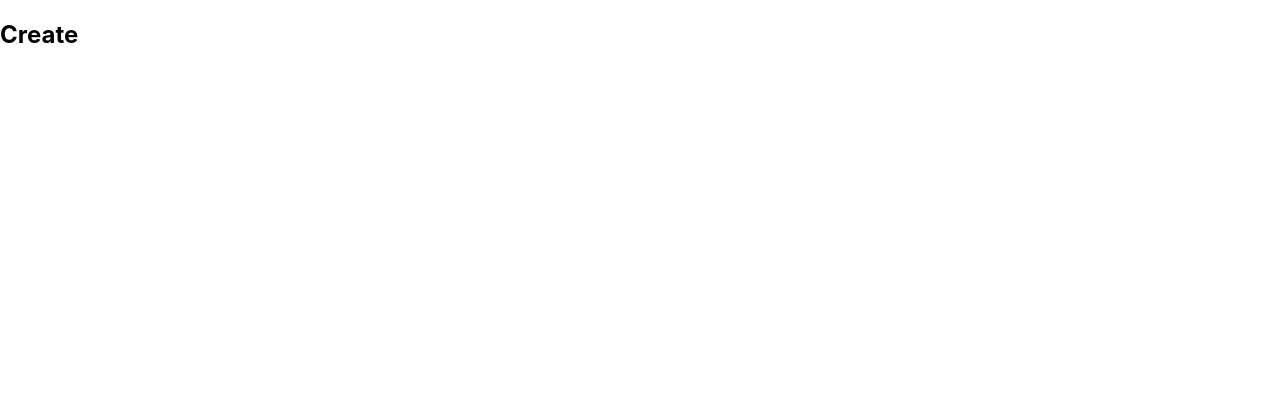
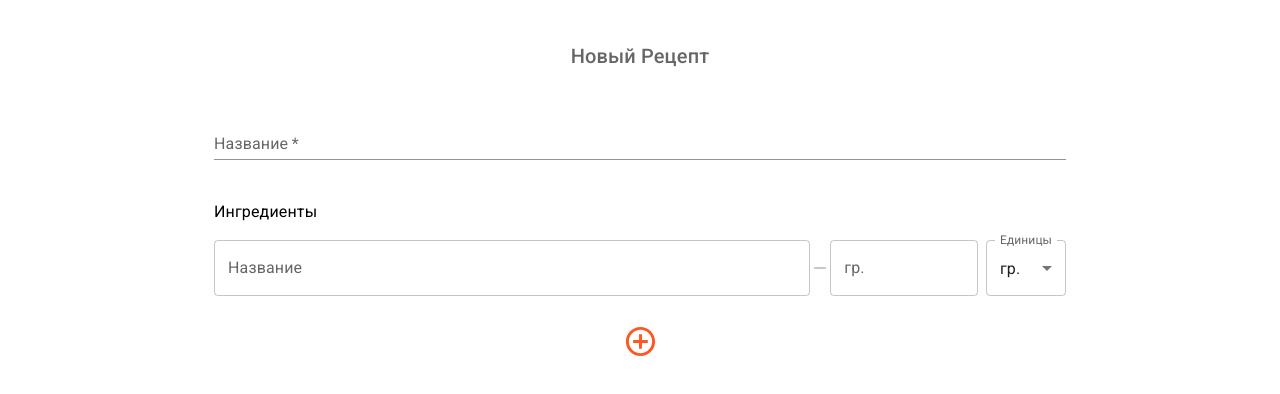
Before and after one commit to EugeneKostin/recipe, a React (Create React App) app: page /create in a window 1280 px wide. Shown: the top 394 px of the page. Built offline with nearby package versions, Linux system fonts and the light colour scheme.

Commit message:
create page dev

```diff
--- a/src/App.js
+++ b/src/App.js
@@ -8,11 +8,11 @@ import {
 import Recipes from './pages/Recipes';
 import Create from './pages/Create';
 import { ThemeProvider, createTheme , } from '@mui/material/styles';
-import { grey, yellow } from '@mui/material/colors';
+import { grey, deepOrange } from '@mui/material/colors';
 
 const theme = createTheme({
 	palette: {
-		primary: yellow,
+		primary: deepOrange,
 		secondary: grey,
 	},
 	// typography: {
@@ -30,6 +30,7 @@ function App() {
 			<Router>
 				<Routes>
 					<Route path='/' element={<Recipes />} />
+					{/* <Route path='/recipe/:id' element={<Create />} /> */}
 					<Route path='/create' element={<Create />} />
 				</Routes>
 			</Router>
--- /dev/null
+++ b/src/components/IngredientField.js
@@ -0,0 +1,114 @@
+import React, { useState } from "react";
+
+import { Box } from '@mui/system';
+import { TextField, MenuItem, Collapse, List, ListItem, IconButton } from '@mui/material';
+import RemoveOutlinedIcon from '@mui/icons-material/RemoveOutlined';
+import AddCircleOutlineOutlinedIcon from '@mui/icons-material/AddCircleOutlineOutlined';
+import { TransitionGroup } from 'react-transition-group';
+
+
+import '../assets/styles/css/main.min.css';
+
+const quantitySelectors = [
+    {
+        value: 'гр.',
+        label: 'гр.',
+    },
+    {
+        value: 'ч.л',
+        label: 'ч.л',
+    },
+    {
+        value: 'ст.л',
+        label: 'ст.л',
+    },
+    {
+        value: 'шт.',
+        label: 'шт.',
+    },
+    {
+        value: 'ст.',
+        label: 'ст.',
+    },
+    {
+        value: 'другое',
+        label: 'другое',
+    },
+];
+
+
+
+function IngredientField() {
+
+    const [quantityLabel, setQuantityLabel] = useState('гр.');
+    const [ingredientFieldsIds, setIngredientFieldsIds] = useState([0]);
+
+    const handleAddField = () => {
+        const newFieldId = ingredientFieldsIds.length;
+        setIngredientFieldsIds((prev) => [...prev, newFieldId]);
+    }
+    const handleDeleteField = (removedId) => {
+        setIngredientFieldsIds((ingredientFieldsIds) => ingredientFieldsIds.filter((ingredientField) => ingredientField !== removedId));
+    }
+    const handleChange = (e) => {
+        setQuantityLabel(e.target.value)
+    }
+
+    return (
+        <Box>
+            <TransitionGroup>
+                {ingredientFieldsIds.map(ingredientFieldId => (
+                    <Collapse key={ingredientFieldId}>
+                        <Box
+                            sx={{
+                                mt: 2,
+                                display: 'flex',
+                                justifyContent: 'space-between',
+                                alignItems: 'center',
+
+                            }} >
+                            <TextField sx={{ minWidth: '160px' }}
+                                label="Название"
+                                fullWidth
+                            />
+                            <RemoveOutlinedIcon color="secondary" fontSize="small" />
+                            <TextField sx={{ minWidth: '60px', mr: 1 }}
+                                label={quantityLabel}
+                            />
+                            <TextField sx={{ minWidth: '80px' }}
+                                select
+                                label="Единицы"
+                                value={quantityLabel}
+                                onChange={handleChange}
+                            >
+                                {quantitySelectors.map((item) => (
+                                    <MenuItem key={item.value} value={item.value}>
+                                        {item.label}
+                                    </MenuItem>
+                                ))}
+                            </TextField>
+                        </Box>
+                    </Collapse>
+                ))}
+            </TransitionGroup>
+            <Box
+                sx={{
+                    display: 'flex',
+                    justifyContent: 'center',
+                    mt: 2,
+                }}
+            >
+                <IconButton
+                    title="Добавить"
+                    onClick={handleAddField}
+                    color="primary"
+                    size="large"
+                >
+                    <AddCircleOutlineOutlinedIcon fontSize="large" />
+                </IconButton>
+            </Box>
+        </Box>
+    );
+}
+
+export default IngredientField;
--- a/src/pages/Create.js
+++ b/src/pages/Create.js
@@ -1,9 +1,45 @@
-import React from "react";
+import React, { useState } from "react";
 
+import { Container, Typography, Button, TextField, FormControlLabel, FormControl, FormLabel } from '@mui/material'
+import { Box } from '@mui/system';
+
+import '../assets/styles/css/main.min.css';
+import IngredientField from '../components/IngredientField'
 
 function Create() {
+
+	const handleSubmit = (e) => {
+		e.preventDefault()
+	}
+
 	return (
-		<h2>Create</h2>
+		<Container maxWidth="md">
+			<Typography className="header"
+				variant="h6"
+				color="textSecondary"
+				align="center"
+				component="h1"
+				mt={5}
+
+			>
+				Новый Рецепт
+			</Typography>
+			<form noValidate autoComplete="off" onSubmit={handleSubmit}>
+				<TextField sx={{ mt: 5 }}
+					label="Название"
+					variant="standard"
+					multiline
+					fullWidth
+					required />
+				<Typography
+					variant="body1"
+					mt={5}
+				>
+					Ингредиенты
+				</Typography>
+				<IngredientField />
+			</form>
+		</Container>
 	);
 }
 
--- /dev/null
+++ b/src/pages/RecipeCard.js
@@ -0,0 +1,14 @@
+import React from "react";
+import { Typography } from '@mui/material';
+
+
+function RecipeCard(props) {
+	return (
+		<div>
+			<Typography variant="h6">{props.recipe.title}</Typography>
+			<Typography variant="body2">{props.recipe.description}</Typography>
+		</div>
+	);
+}
+
+export default RecipeCard;
--- a/src/pages/Recipes.js
+++ b/src/pages/Recipes.js
@@ -1,15 +1,61 @@
 import React, { useState, useEffect } from "react";
-import { Typography } from '@mui/material';
+import { Typography, Container } from '@mui/material';
+import RecipeCard from "./RecipeCard.js"
+
+const testRecipes = [
+    {
+        id: 1,
+        title: 'title 1',
+        products: [
+            {
+                name: 'potato',
+                quantity: 5
+            },
+            {
+                name: 'tomato',
+                quantity: 3
+            }
+        ],
+        description: '1 recipe desc'
+    },
+    {
+        id: 2,
+        title: 'title 2',
+        products: [
+            {
+                name: 'carot',
+                quantity: 3
+            },
+            {
+                name: 'onion',
+                quantity: 7
+            }
+        ],
+        description: '2 recipe desc'
+    }
+];
 
 function Recipes() {
+    console.log('loop');
+    const [recipes, setRecipes] = useState([]);
 
-    const [recipes, setRecipes] = useState([]);
+    recipes.map(recipe => console.log(recipe.id));
 
     useEffect(() => {
         // get recipes from google sheets
+        setRecipes(testRecipes);
     }, [])
 
+    // const handleDelete = async (id) => {
+        // await fetch('http://localhost:8000/notes/' + id, {
+        //     method: 'DELETE'
+        // })
+        // const filteredRecipes = recipes.filter(recipe => recipe.id != id)
+        // setRecipes(filteredRecipes)
+    // }
+
     return (
+        <Container>
             <Typography
                 variant="h2"
                 component="h1"
@@ -17,6 +63,15 @@ function Recipes() {
             >
                 Рецепты
             </Typography>
+
+            {recipes.map(recipe => (
+                <div key={recipe.id}>
+                    <RecipeCard recipe={recipe} />
+                    {/* <RecipeCard recipe={recipe} handleDelete={handleDelete} /> */}
+                </div>
+            ))}
+
+        </Container>
     );
 }
 
```
Lines whose indentation alone changed are shown as unchanged.
